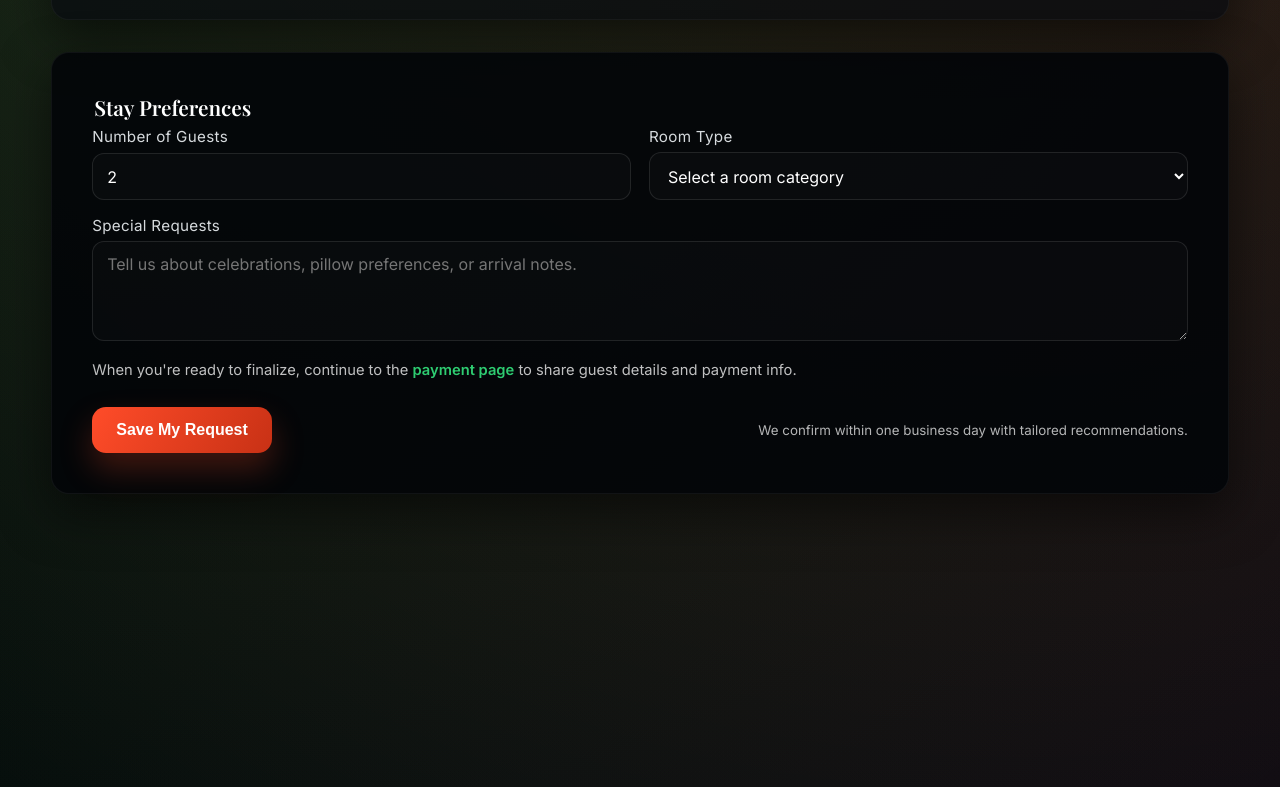
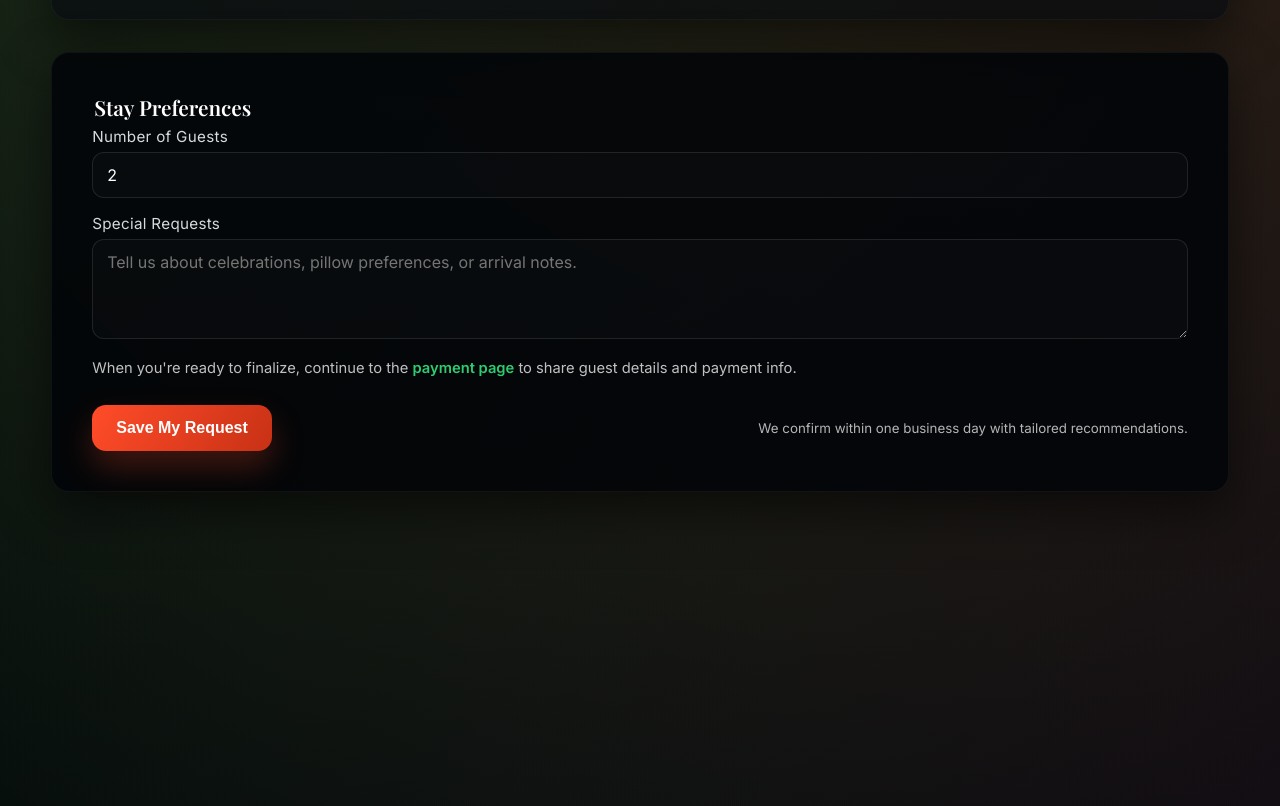
Before and after one commit to catlikesice/LivinRestaurantHotelTbilisi, a plain HTML site: page booking/booking.html in a window 1280 px wide. Shown: the part 845-1651 px from the top of the page. Drawn offline with nearby package versions, Linux system fonts and the light colour scheme.

Commit message:
Remove room type selection from booking.html
Removed room type selection from the booking form.

```diff
--- a/booking/booking.html
+++ b/booking/booking.html
@@ -489,20 +489,6 @@
               Number of Guests
               <input type="number" name="guests" min="1" max="8" value="2" />
             </label>
-            <label>
-              Room Type
-              <select name="room-type" required>
-                <option value="" disabled selected>Select a room category</option>
-                <option>King Room with Balcony</option>
-                <option>Deluxe Double (or Twin Room) with Balcony</option>
-                <option>King Room with Garden View</option>
-                <option>Triple Room with City View</option>
-                <option>Family Suite with Balcony</option>
-                <option>Deluxe Double (or Twin Room) with Garden View</option>
-                <option>Triple Room with Garden View</option>
-                <option>Studio Apartment</option>
-              </select>
-            </label>
           </div>
           <label>
             Special Requests
@@ -528,6 +514,7 @@
         <div class="date-input">
           <label for="check-in">Check-in</label>
           <input id="check-in" type="date" name="check-in" required />
+          <option value="" disabled selected>Select a room category</option>
         </div>
         <div class="date-input">
           <label for="check-out">Check-out</label>
```
